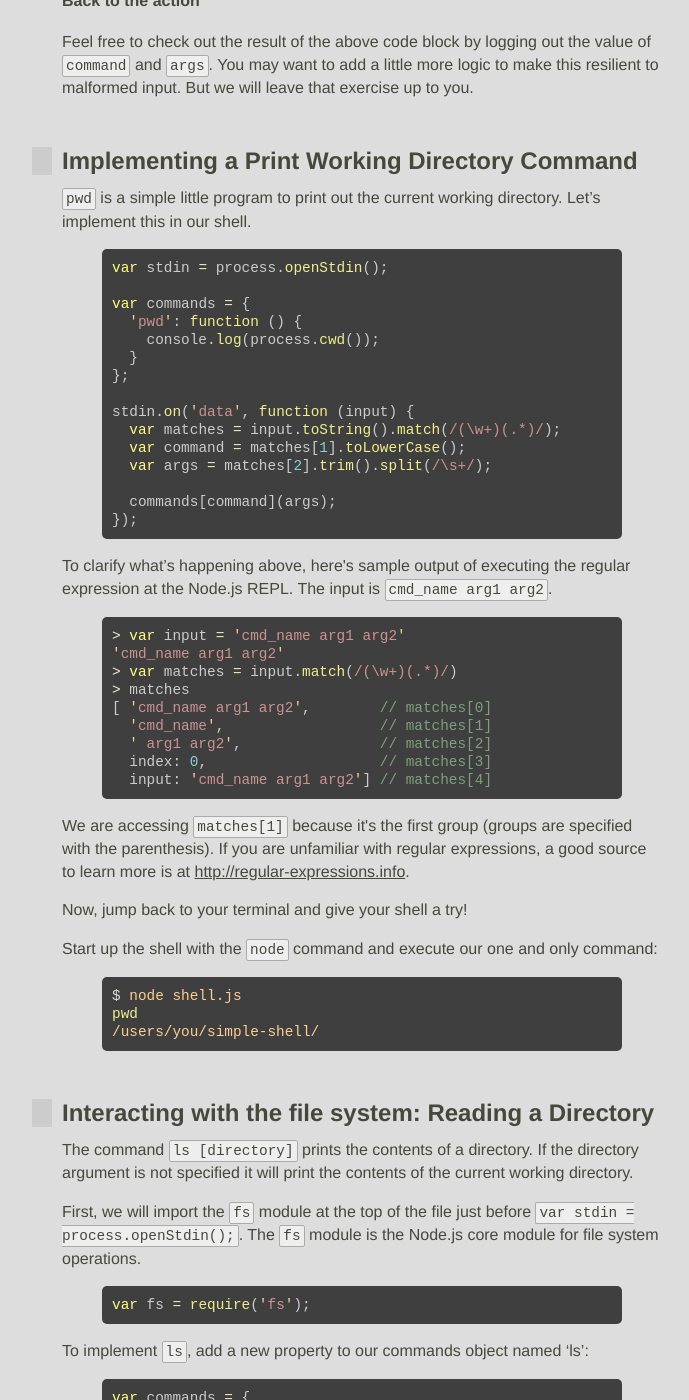
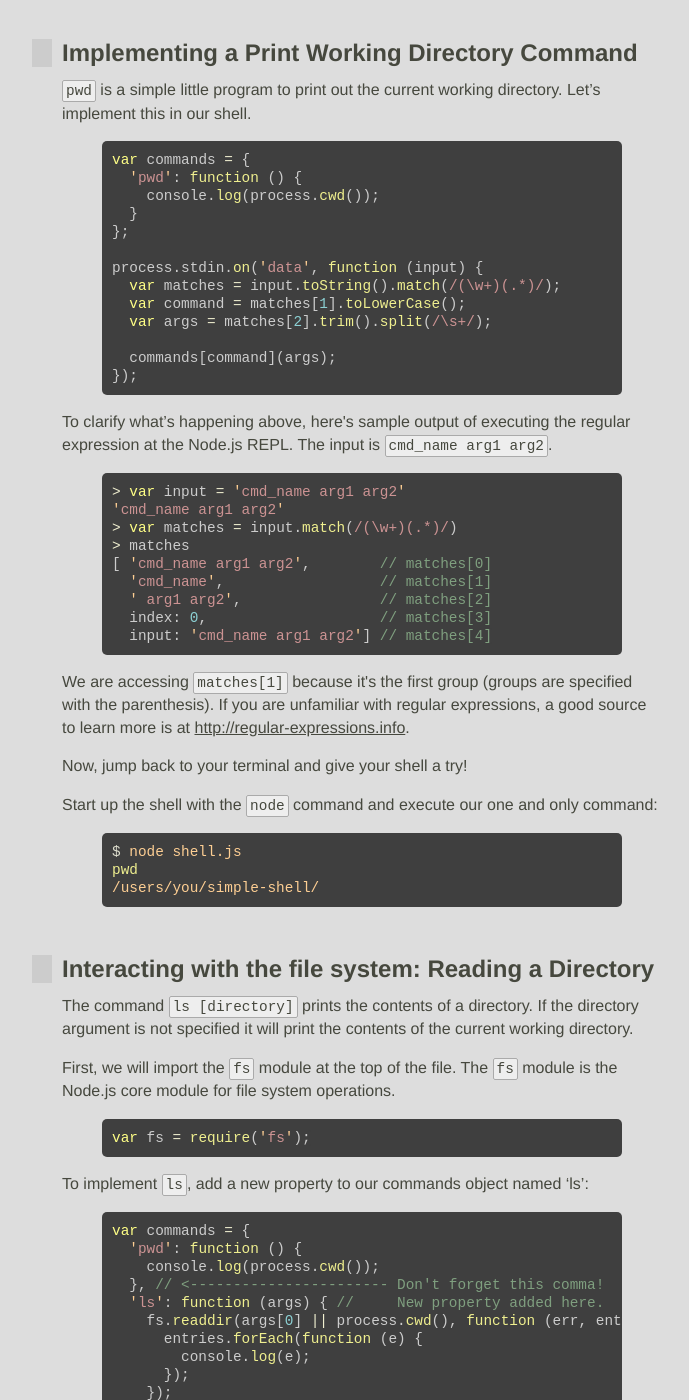
Before and after one commit to JavaScriptKC/workshop, a Jekyll site: the page built from _posts/2012-11-2-shell.md, in a window 1280 px wide and 1400 px high, scrolled down 2211 px. Shown: the whole window, without its empty margins (278-967 px from the left). Built offline with Jekyll 4.4.1, drawn with Linux system fonts in a browser that asks for light colours; nearby versions of some CDN libraries; some web fonts are replaced; comment, search, counter and statistics services are not loaded; some of the changed text lies outside the part shown.

Commit message:
Updated stdin examples with new node streams. NO longer need to resume stdin

```diff
--- a/_posts/2012-11-2-shell.md
+++ b/_posts/2012-11-2-shell.md
@@ -21,9 +21,7 @@ Commands will be provided to our shell through the process\' standard input. By
 Create a new file called `shell.js` in a brand new directory and add the following:
 
 {% highlight javascript %}
-var stdin = process.openStdin();
-
-stdin.on('data', function (input) {
+process.stdin.on('data', function (input) {
   console.log(input);
 });
 {% endhighlight %}
@@ -52,9 +50,7 @@ It\'s worth noting that, at this point, the buffer exists completely outside of
 Since we\'re working with relatively short strings, let\'s go ahead and call `input.toString()` on the Buffer. Here\'s what your program should look like now:
 
 {% highlight javascript %}
-var stdin = process.openStdin();
-
-stdin.on('data', function (input) {
+process.stdin.on('data', function (input) {
   console.log(input.toString());
 });
 {% endhighlight %}
@@ -70,9 +66,7 @@ command [args...]
 We can use a handy regular expression to separate the arguments from the command: `/(\w+)(.*)/`. We will then parse our arguments by splitting on white space.
 
 {% highlight javascript %}
-var stdin = process.openStdin();
-
-stdin.on('data', function (input) {
+process.stdin.on('data', function (input) {
   var matches = input.toString().match(/(\w+)(.*)/);
   var command = matches[1].toLowerCase();
   var args = matches[2].trim().split(/\s+/);
@@ -95,15 +89,13 @@ Feel free to check out the result of the above code block by logging out the val
 `pwd` is a simple little program to print out the current working directory. Let's implement this in our shell.
 
 {% highlight javascript %}
-var stdin = process.openStdin();
-
 var commands = {
   'pwd': function () {
     console.log(process.cwd());
   }
 };
 
-stdin.on('data', function (input) {
+process.stdin.on('data', function (input) {
   var matches = input.toString().match(/(\w+)(.*)/);
   var command = matches[1].toLowerCase();
   var args = matches[2].trim().split(/\s+/);
@@ -142,7 +134,7 @@ pwd
 
 The command `ls [directory]` prints the contents of a directory. If the directory argument is not specified it will print the contents of the current working directory.
 
-First, we will import the `fs` module at the top of the file just before `var stdin = process.openStdin();`. The `fs` module is the Node.js core module for file system operations.
+First, we will import the `fs` module at the top of the file. The `fs` module is the Node.js core module for file system operations.
 
 {% highlight javascript %}
 var fs = require('fs');
@@ -175,7 +167,6 @@ Here\'s more-or-less what your program should look like:
 
 {% highlight javascript %}
 var fs = require('fs');
-var stdin = process.openStdin();
 
 var commands = {
   'pwd': function () {
```
Also changed, not shown: other parts of _posts/2012-11-2-shell.md (+1 -1 lines).
